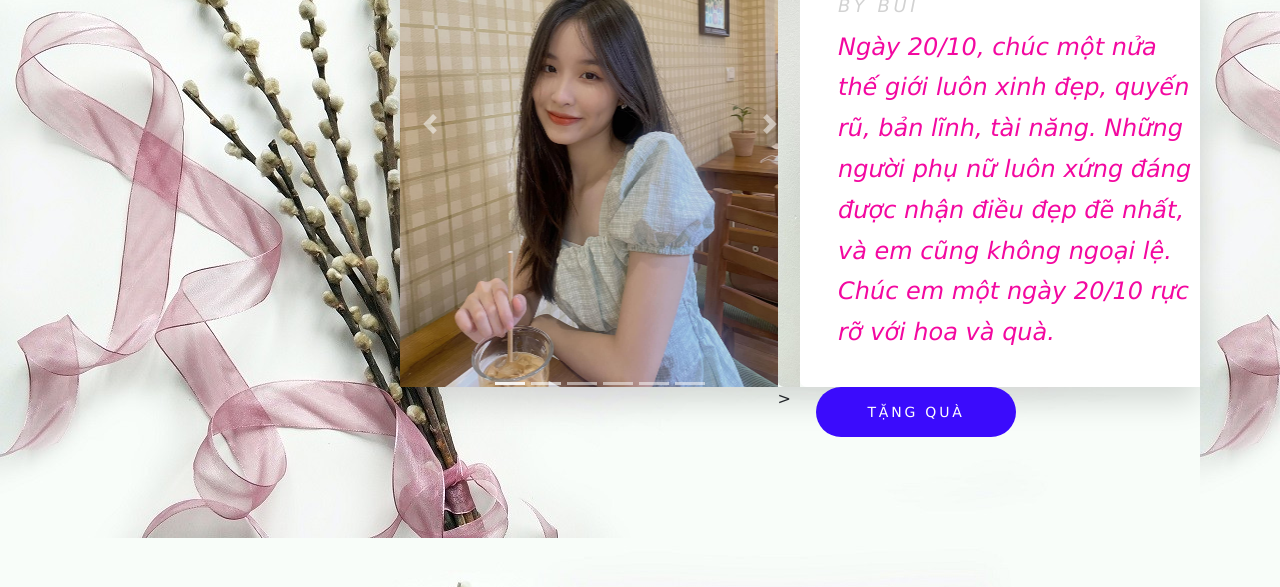
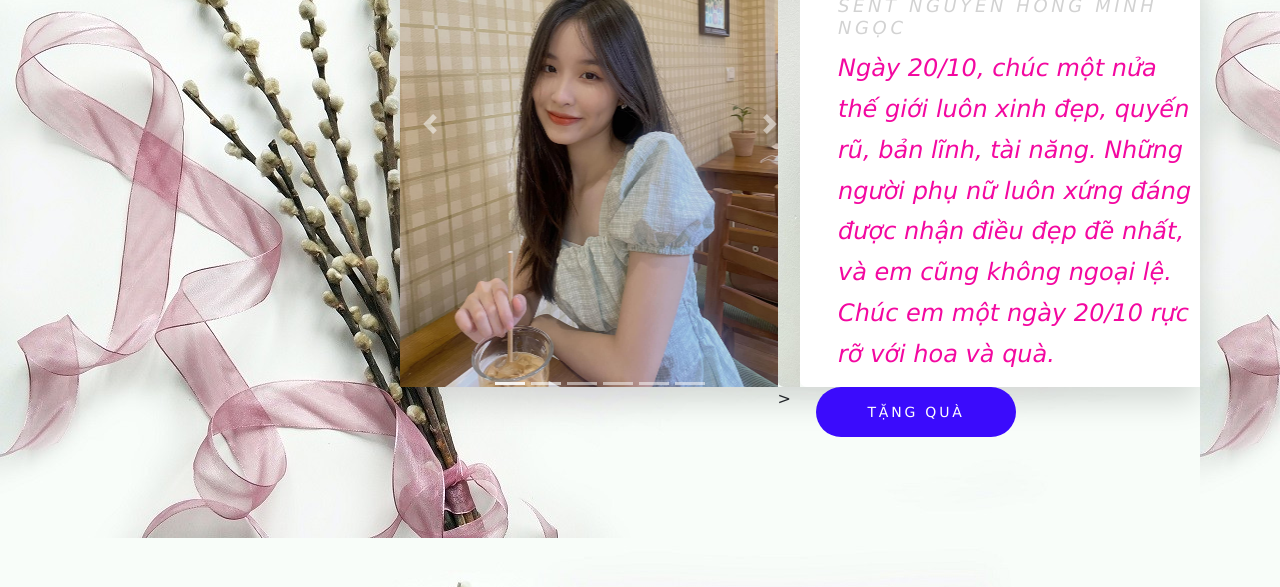
Before and after one commit to phuochy197/codeweb, a plain HTML site: page index.html in a window 1280 px wide. Shown: the part 213-800 px from the top of the page. Drawn offline with nearby package versions, Linux system fonts and the light colour scheme.

Commit message:
Update index.html

```diff
--- a/index.html
+++ b/index.html
@@ -60,7 +60,7 @@
             <div class="product-info">
                 <div class="product-text">
                     <h1>Chào Mừng Phụ Nữ Việt Nam</h1>
-                    <h2>By Bùi</h2>
+                    <h2>Sent NGuyễn Hồng Minh Ngọc</h2>
                     <p>Ngày 20/10, chúc một nửa thế giới luôn xinh đẹp, quyến rũ, bản lĩnh, tài năng. Những người phụ nữ luôn xứng đáng được nhận điều đẹp đẽ nhất, và em cũng không ngoại lệ. Chúc em một ngày 20/10 rực rỡ với hoa và quà.
                 </div>
                 <div class="product-btn">
```
